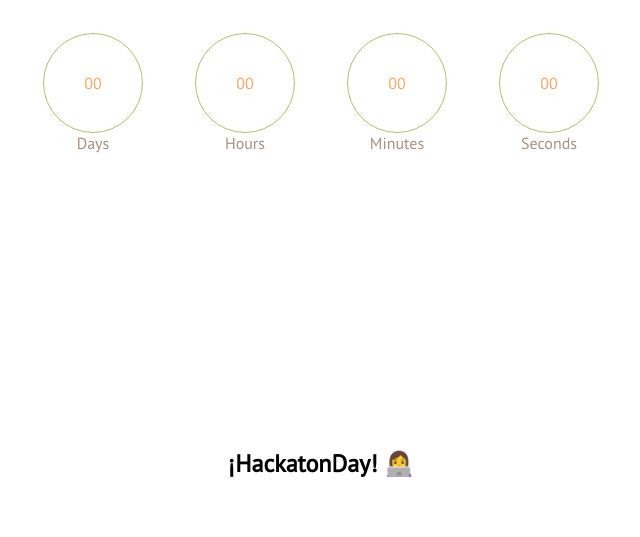
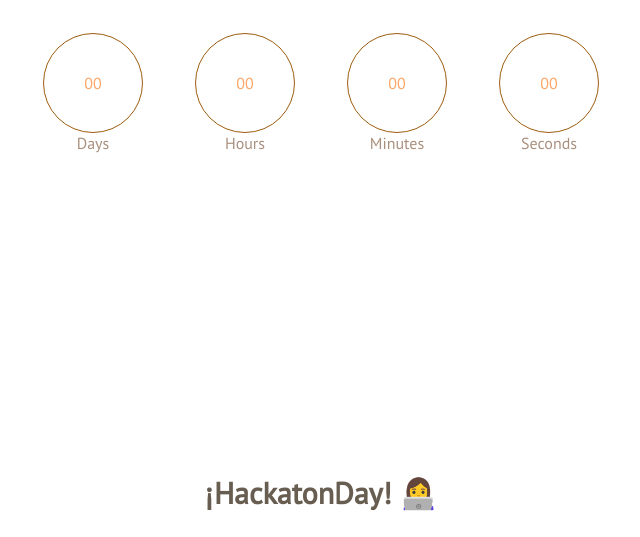
Before and after one commit to kayyra/countDown, a plain HTML site: page index.html in a window 1280 px wide. Shown: the part 352-889 px from the top of the page, without its empty margins (319-959 px from the left). Before the commit the page ends 831 px from the top, so only its background shows below. Drawn offline with Linux system fonts and the light colour scheme.

Commit message:
added variables

```diff
--- a/css/count.css
+++ b/css/count.css
@@ -1,3 +1,11 @@
+:root{
+    --primary-color:#675D50;
+    --round-color:#9D5C0D;
+    --number-color:#FDA769;
+    --span-color:#A9907E;
+}
+
+
 *{
     margin: 0;
     padding: 0;
@@ -33,9 +41,9 @@ background:#ffff;
     padding: 10px;
 }
 
-h1{
+h1, h2{
     text-align: center;
-    color: #675D50;
+    color: var(--primary-color);
     font-size: 30px;
     padding: 25px 5px;
 }
@@ -43,13 +51,13 @@ h1{
 p{
     display: grid;
     place-items: center;
-    border: solid 0.5px #ABC270;
+    border: solid 0.5px var(--round-color);
     height: 100px;
     width: 100px;
     border-radius: 50%;
-    color:#FDA769;
+    color:var(--number-color);
 }
 
 span{
-   color:#A9907E;
+   color:var(--span-color);
 }
```
